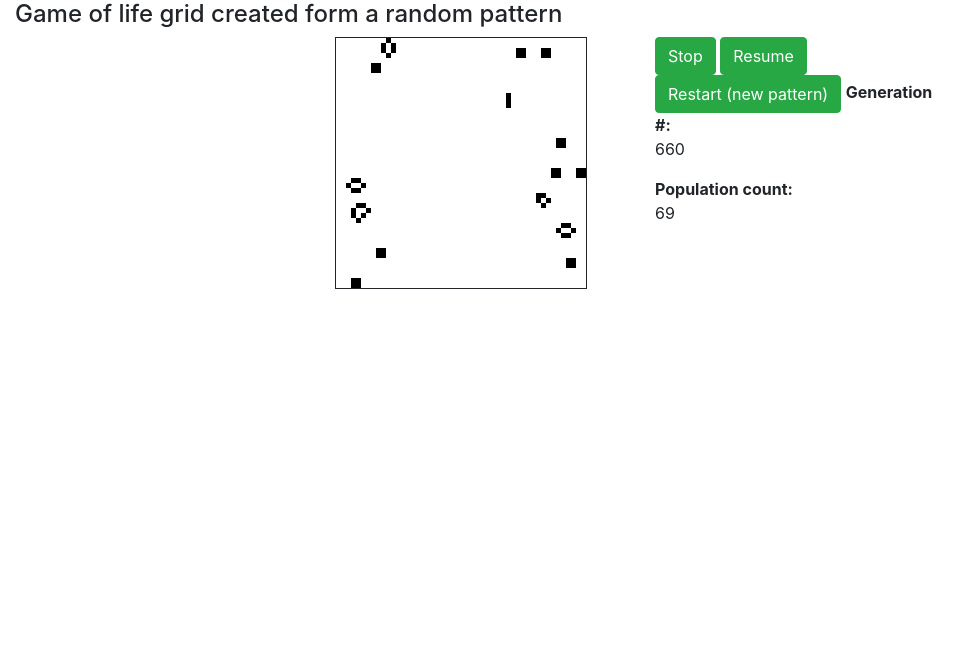
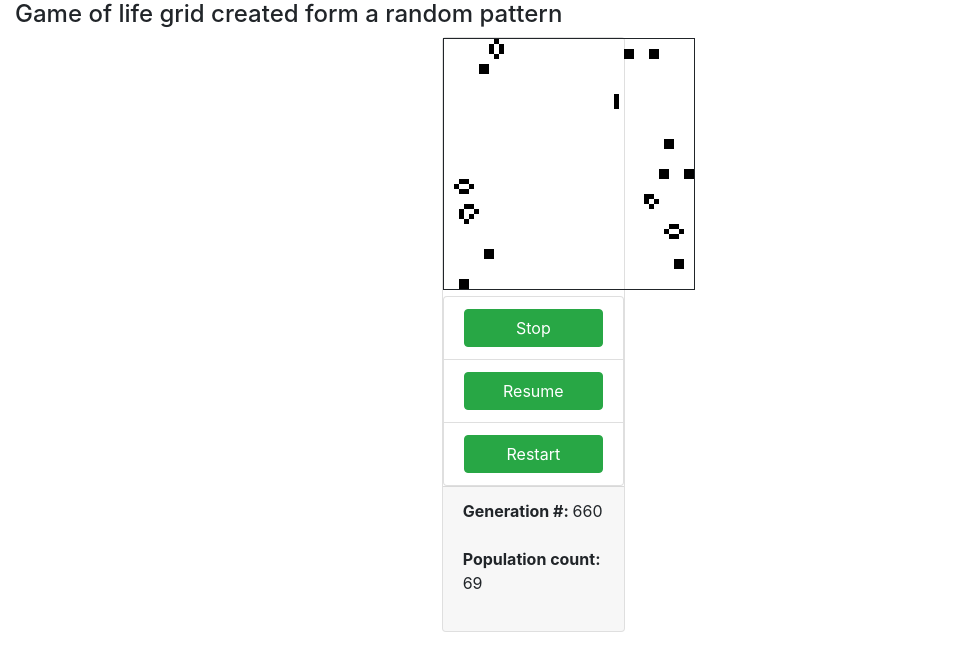
Before and after one commit to gbmcarlos/game-of-life-js, a PHP site: template www/app/templates/random-pattern.twig in a window 1280 px wide. Shown: the top 671 px of the page, without its empty margins (0-979 px from the left). Run offline with PHP 8.4, Linux system fonts and the light colour scheme; the template is opened without the code that fills it, so the values that code supplies are empty; some libraries are stand-ins or nearby versions.

Commit message:
random pattern page re-structured as a bootstrap card, with the canvas as the top img, a list group for the controls and a footer for the counters

```diff
--- a/www/app/templates/random-pattern.twig
+++ b/www/app/templates/random-pattern.twig
@@ -4,16 +4,30 @@
 
 {% block content %}
     <h4>Game of life grid created form a random pattern</h4>
-    <div class="row">
-        <div class="offset-md-3 col-md-3 col-sm-12" id="grid-container"></div>
-        <div class="col-md-3 col-sm-12">
-            <button type="button" class="btn btn-success" id="stopBtn">Stop</button>
-            <button type="button" class="btn btn-success" id="resumeBtn">Resume</button>
-            <button type="button" class="btn btn-success" id="restartBtn">Restart (new pattern)</button>
-            <b>Generation #:</b>
-            <p id="generationLabel"></p>
-            <b>Population count:</b>
-            <p id="countLabel"></p>
+    <div class="row align-items-center">
+        <div class="offset-md-4 col-md-2">
+            <div class="container">
+                <div class="row">
+                    <div class="card">
+                        <div class="card-igm-top" id="grid-container"></div>
+                        <ul class="list-group">
+                            <li class="list-group-item">
+                                <button type="button" class="btn btn-success btn-block" id="stopBtn">Stop</button>
+                            </li>
+                            <li class="list-group-item">
+                                <button type="button" class="btn btn-success btn-block" id="resumeBtn">Resume</button>
+                            </li>
+                            <li class="list-group-item">
+                                <button type="button" class="btn btn-success btn-block" id="restartBtn">Restart</button>
+                            </li>
+                        </ul>
+                        <div class="card-footer">
+                            <p><b>Generation #: </b><label id="generationLabel"></label></p>
+                            <p><b>Population count: </b><label id="countLabel"></label></p>
+                        </div>
+                    </div>
+                </div>
+            </div>
         </div>
     </div>
 {% endblock %}
```
